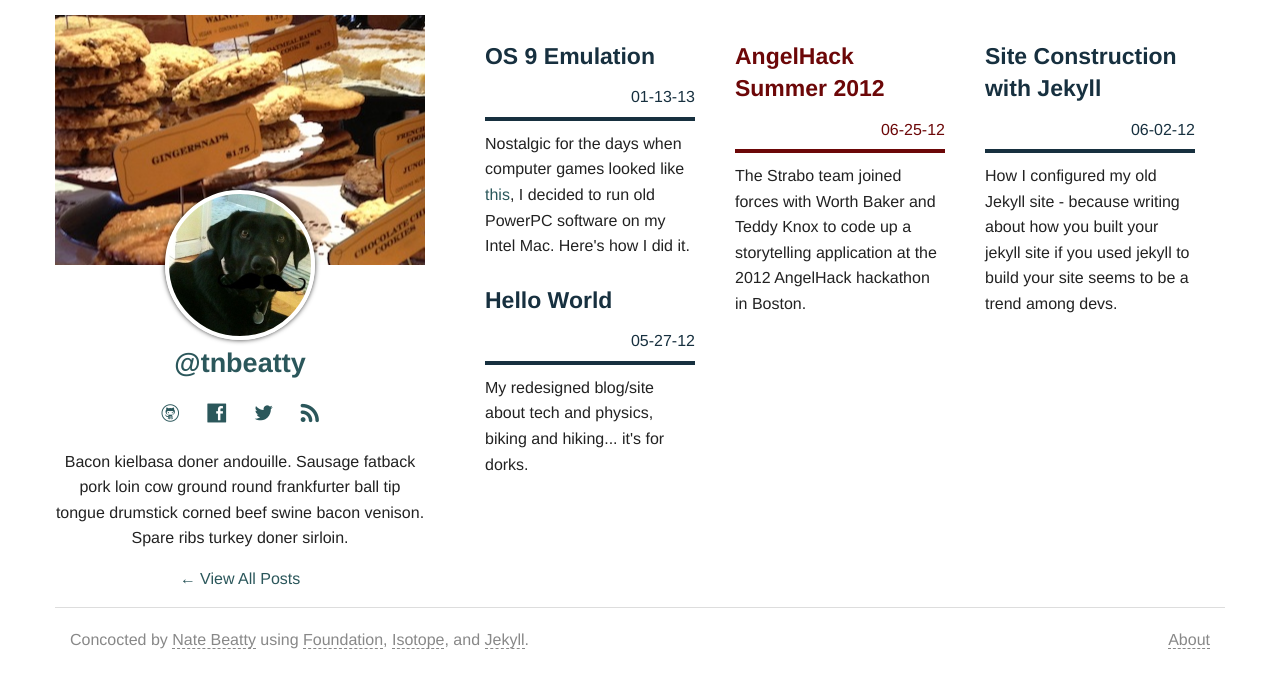
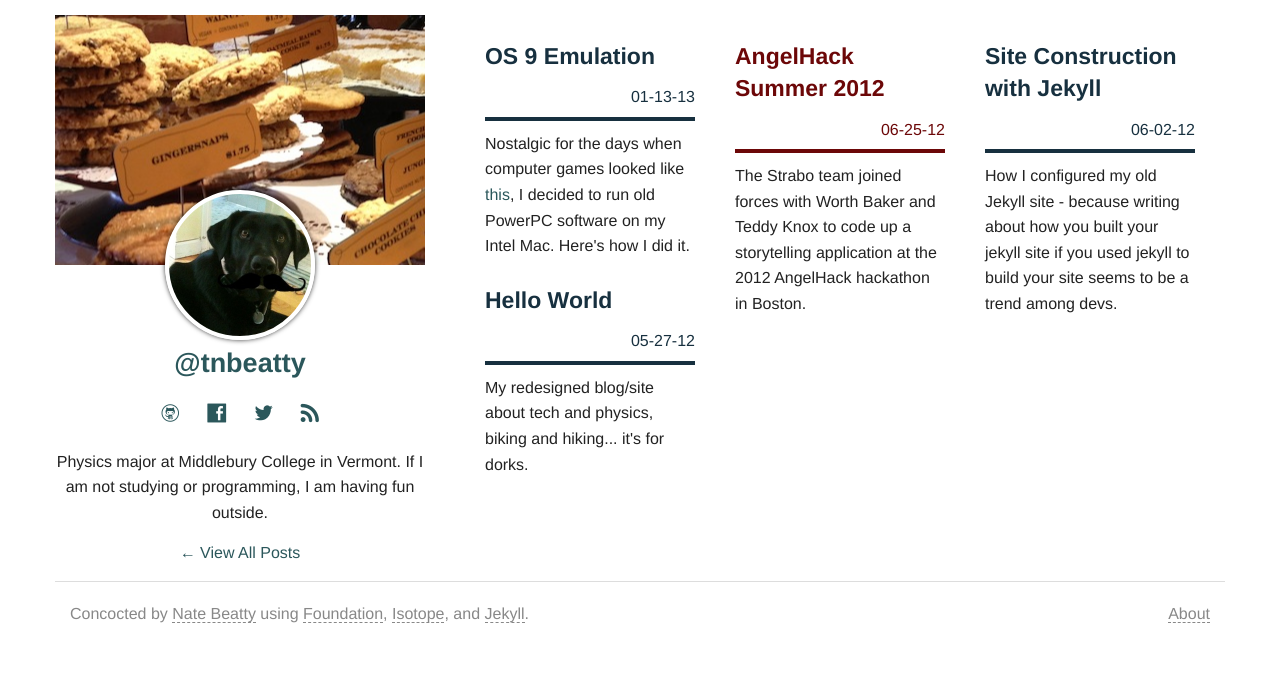
Before and after one commit to tnbeatty/tnbeatty.github.com, a Jekyll site: the page built from index.html, in a window 1280 px wide. Shown: the top 688 px of the page. Built offline with Jekyll 4.4.1, drawn with Linux system fonts in a browser that asks for light colours; Markdown is read by kramdown in place of the engine named in the settings.

Commit message:
Bio Updated

```diff
--- a/_layouts/default.html
+++ b/_layouts/default.html
@@ -29,7 +29,7 @@
 				<li><a href="https://twitter.com/tnbeatty"><i class="foundicon-twitter"></i></a></li>
 				<li><a href=""><i class="foundicon-rss"></i></a></li>
 			</ul>
-			<p>Bacon kielbasa doner andouille. Sausage fatback pork loin cow ground round frankfurter ball tip tongue drumstick corned beef swine bacon venison. Spare ribs turkey doner sirloin.</p>
+			<p>Physics major at Middlebury College in Vermont. If I am not studying or programming, I am having fun outside.</p>
 
 			<div id="tnb_menu">
 				{% if page.url == '/index.html' %}
```
